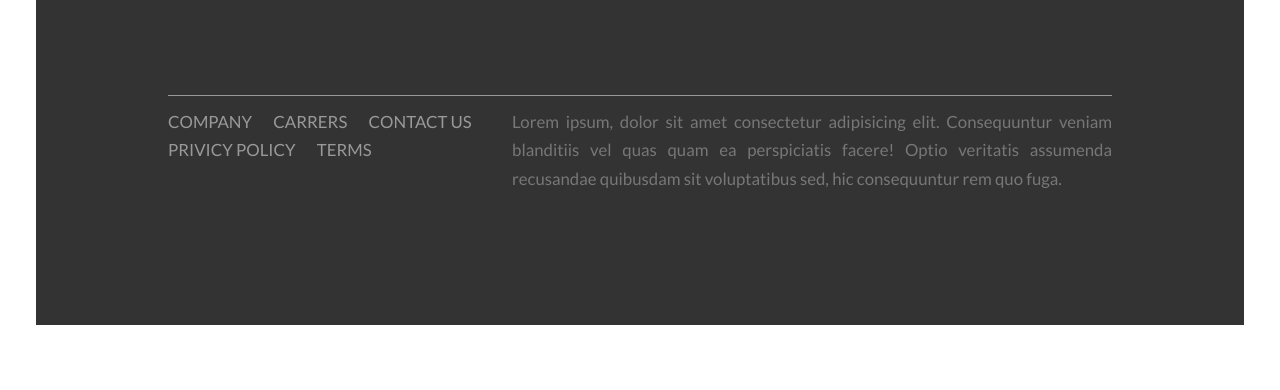
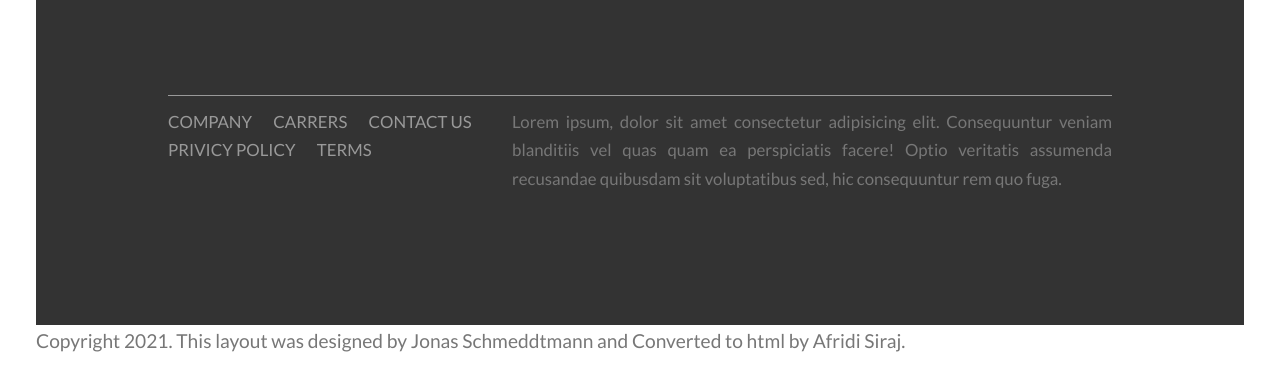
Before and after one commit to Afridi-Siraj/natours_single-page-website, a website: page index.html in a window 1280 px wide. Shown: the part 7032-7422 px from the top of the page. Before the commit the page ends 7393 px from the top, so only its background shows below. Drawn offline with Linux system fonts and the light colour scheme.

Commit message:
Update index.html

```diff
--- a/index.html
+++ b/index.html
@@ -412,6 +412,9 @@
         </div>
 
 
+        <div class = "copyright"> Copyright 2021. This layout was designed by Jonas Schmeddtmann and Converted to html by <span class = "name">Afridi Siraj.</span></div>
+
+
         <!-- <section class="grid-system">
             <div class="row">
                 <div class="col-1-of-2">col-1-of-2</div>
```
